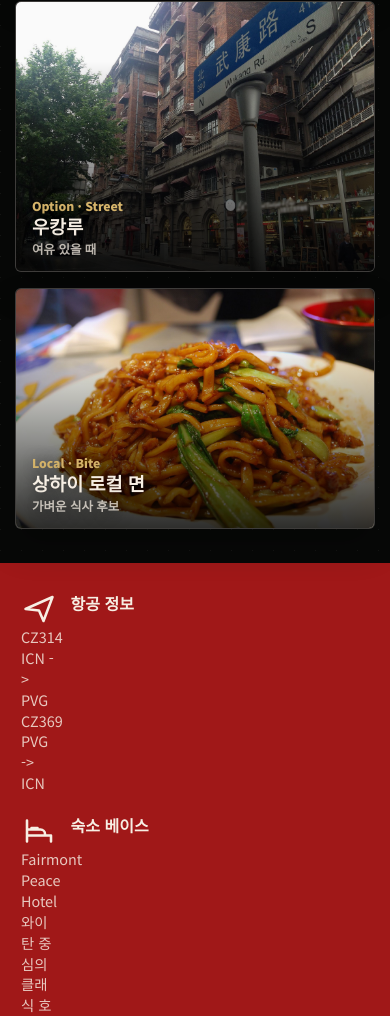
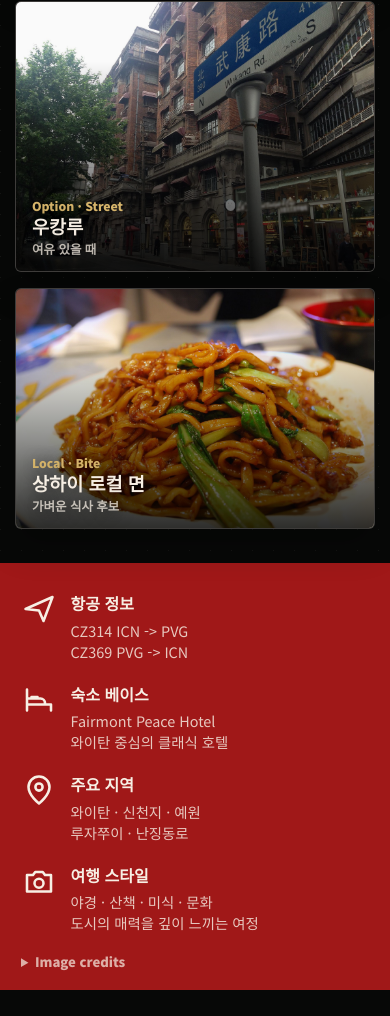
Before and after one commit to hawlion/Shanghai2609, a plain HTML site: page index.html in a window 390 px wide. Shown: the part 10984-12000 px from the top of the page. After the commit the page ends 11974 px from the top, so only its background shows below. Drawn offline with Linux system fonts and the light colour scheme; a web font is replaced by a local one.

Commit message:
Fix footer grid text wrapping

```diff
--- a/styles.css
+++ b/styles.css
@@ -850,32 +850,41 @@
 
 .footer-grid {
   display: grid;
+  width: min(1180px, 100%);
+  margin: 0 auto;
   grid-template-columns: repeat(4, minmax(0, 1fr));
   gap: 1.2rem;
 }
 
 .footer-grid article {
   display: grid;
-  grid-template-columns: 42px minmax(0, 1fr);
+  grid-template-columns: 42px minmax(150px, 1fr);
   column-gap: 0.85rem;
   align-items: start;
+  min-width: 0;
 }
 
 .footer-grid svg {
+  grid-column: 1;
+  grid-row: 1 / span 2;
   width: 36px;
   height: 36px;
 }
 
 .footer-grid h3 {
+  grid-column: 2;
   margin: 0 0 0.35rem;
   font-size: 1rem;
 }
 
 .footer-grid p {
+  grid-column: 2;
   margin: 0;
   color: rgba(247, 239, 228, 0.82);
   font-size: 0.9rem;
   line-height: 1.45;
+  word-break: keep-all;
+  overflow-wrap: normal;
 }
 
 .credits {
@@ -901,6 +910,12 @@
 .credits a {
   text-decoration: underline;
   text-underline-offset: 3px;
+}
+
+@media (max-width: 1180px) {
+  .footer-grid {
+    grid-template-columns: repeat(2, minmax(260px, 1fr));
+  }
 }
 
 @media (max-width: 960px) {
@@ -1047,8 +1062,7 @@
 
   .itinerary-grid,
   .booking-grid,
-  .place-grid,
-  .footer-grid {
+  .place-grid {
     grid-template-columns: repeat(2, minmax(0, 1fr));
   }
 
@@ -1138,7 +1152,7 @@
   }
 
   .footer-grid article {
-    grid-template-columns: 36px minmax(0, 1fr);
+    grid-template-columns: 36px minmax(220px, 1fr);
   }
 }
 
```
